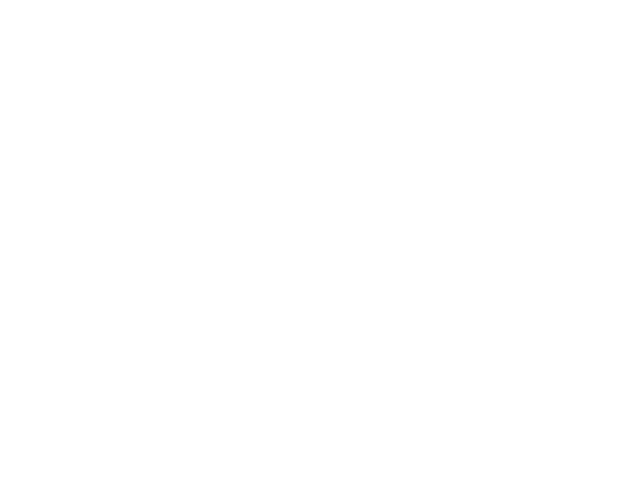
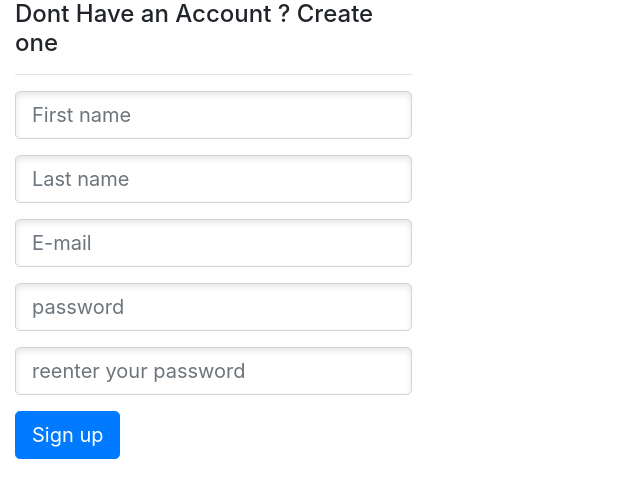
Before and after one commit to samman06/goodread, a React (Create React App) app in the folder client/: page / in a window 1280 px wide. Shown: the top 498 px of the page, without its empty margins (0-640 px from the left). Built offline with nearby package versions, Linux system fonts and the light colour scheme.

Commit message:
create UsrSignUp component

```diff
--- a/client/src/App.js
+++ b/client/src/App.js
@@ -1,6 +1,6 @@
-import React, { Component } from 'react';
-import { BrowserRouter, Route } from "react-router-dom";
-import { Provider } from 'react-redux';
+import React, {Component} from 'react';
+import {BrowserRouter, Route} from "react-router-dom";
+import {Provider} from 'react-redux';
 import {checkForAdminToken} from './actions/authActions';
 
 import store from './store';
@@ -8,14 +8,17 @@ import './App.css';
 import AdminLogin from "./components/AdminAuth/AdminLogin"
 import AdminControl from "./components/AdminAuth/AdminControl"
 
+import UsrSignUp from "./components/auth/UsrSignUp";
 
 checkForAdminToken()
+
 class App extends Component {
     render() {
         return (
             <Provider store={store}>
                 <BrowserRouter>
                     <div className="App">
+                        <Route path='/' exact component={UsrSignUp}/>
                         <Route path="/admin" exact component={AdminLogin}/>
                         <Route path="/admincontrols" exact component={AdminControl}/>
                     </div>
--- /dev/null
+++ b/client/src/components/auth/UsrSignUp.js
@@ -0,0 +1,73 @@
+import React, {Component} from 'react';
+import {connect} from "react-redux";
+import PropTypes from "prop-types";
+import {registerUser} from "../../actions/authActions";
+import TextFieldGroup from "../common/TextFieldGroup";
+
+class UsrSignUp extends Component {
+    constructor(props) {
+        super(props);
+        this.state = {
+            firstName: '', lastName: '',
+            email: '', password: '',
+            password2: '', photo: '',
+        };
+    }
+
+    onchange = ({target}) => this.setState({[target.name]: target.value});
+
+    signUp = async (e) => {
+        e.preventDefault();
+        const {firstName, lastName, email, password, password2, photo} = this.state;
+        const userData = {firstName, lastName, email, password, password2, photo};
+        const {user} = await this.props.registerUser(userData);
+        if (user) this.setState({firstName: "", lastName: "", email: "", password: "", password2: ""});
+    };
+
+    render() {
+        const {firstName, lastName, email, password, password2} = this.state;
+        const {errors} = this.props;
+        return (
+            <div className='container-fluid'>
+                <div className='row'>
+                    <div className='col-lg-4 col-md-4 col-sm-4 col-xs-4 '>
+                        <h4>Dont Have an Account ? Create one</h4>
+                        <hr/>
+                        <form onSubmit={this.signUp}>
+                            <TextFieldGroup
+                                type="name" name="firstName" placeholder="First name" error={errors.firstName}
+                                value={firstName} pattern='[A-Za-z\\s]*' onChange={this.onchange}
+                            />
+                            <TextFieldGroup
+                                type="name" name="lastName" placeholder="Last name" error={errors.lastName}
+                                value={lastName} pattern='[A-Za-z\\s]*' onChange={this.onchange}
+                            />
+                            <TextFieldGroup
+                                type="email" name="email" placeholder="E-mail" error={errors.email}
+                                value={email} onChange={this.onchange}
+                            />
+                            <TextFieldGroup
+                                type="password" name="password" placeholder="password " error={errors.password}
+                                value={password} onChange={this.onchange}
+                            />
+                            <TextFieldGroup
+                                type="password" name="password2" placeholder="reenter your password"
+                                value={password2} onChange={this.onchange} error={errors.password2}
+                            />
+                            <button type="submit" className="btn btn-lg btn-primary"> Sign up</button>
+                        </form>
+                    </div>
+
+                </div>
+            </div>
+        );
+    }
+}
+
+UsrSignUp.protoTypes = {
+    registerUser: PropTypes.func.isRequired,
+};
+
+const mapStateToProps = ({errors}) => ({errors});
+export default connect(mapStateToProps, {registerUser})(UsrSignUp);
+// 137
```
Lines whose indentation alone changed are shown as unchanged.
